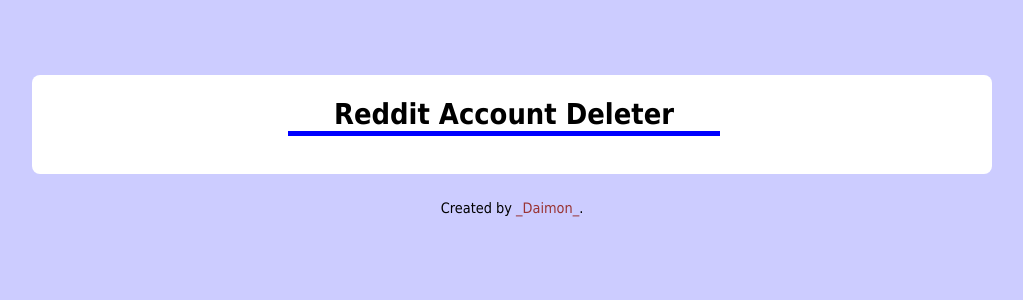
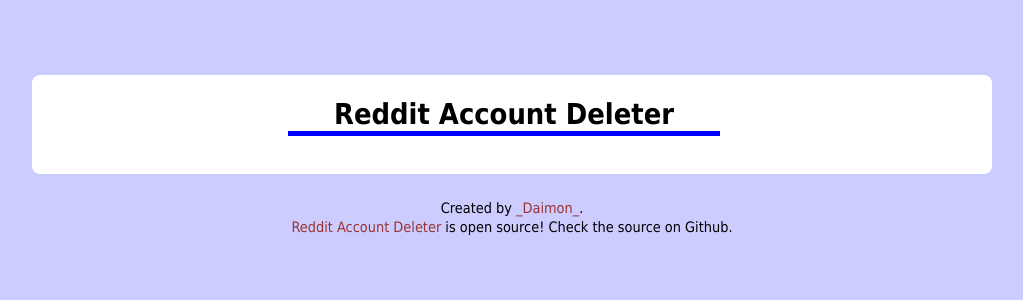
Before and after one commit to Damgaard/account-deleter, a Django app: template deleter/templates/deleter/base.html in a window 1280 px wide. Shown: the top 300 px of the page, without its empty margins (128-1151 px from the left). Run offline with Django 3.2, Linux system fonts and the light colour scheme; the template is opened without the code that fills it, so the values that code supplies are empty; parts of the project's set-up code (start-up, migrations or seed data) failed here and were passed over.

Commit message:
Add link to Github repo.

```diff
--- a/deleter/templates/deleter/base.html
+++ b/deleter/templates/deleter/base.html
@@ -48,7 +48,9 @@
   </div>
 
   <div id="footer">
-    Created by <a href="www.reddit.com/u/_Daimon_">_Daimon_</a>.
+    Created by <a href="www.reddit.com/u/_Daimon_">_Daimon_</a>.<br />
+    <a href="https://github.com/Damgaard/account-deleter">Reddit Account
+      Deleter</a> is open source! Check the source on Github.
   </div>
 </div>
 
```
